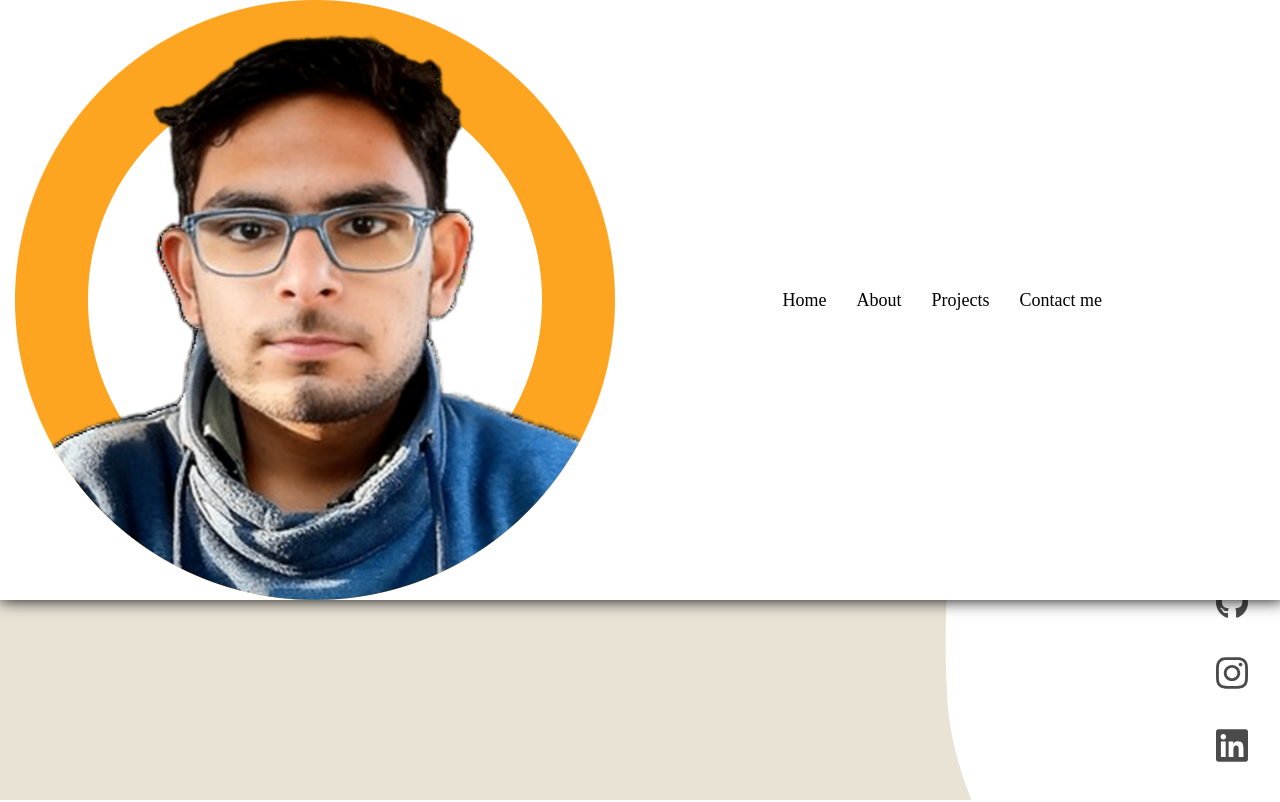
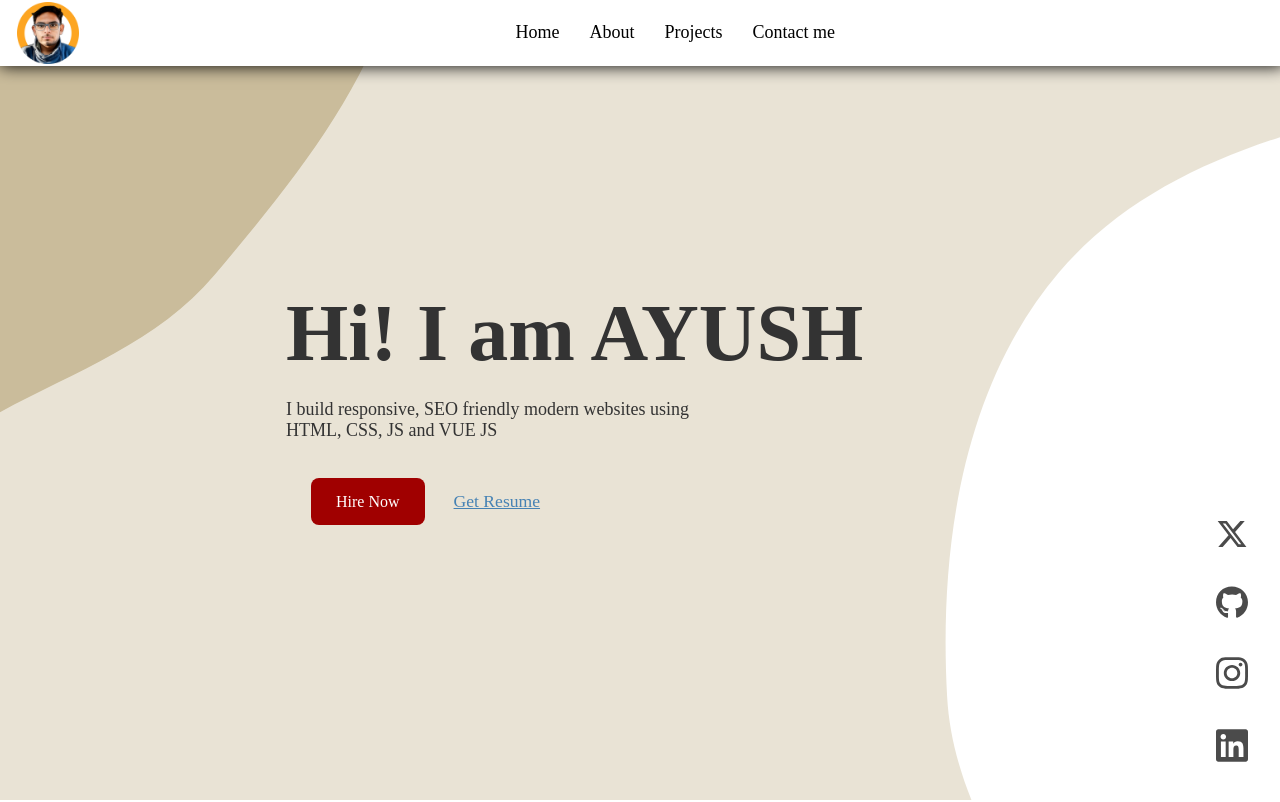
Before and after one commit to ayush1462/My-Portfolio, a plain HTML site: page index.html in a window 1280 px wide. Shown: the top 802 px of the page. Drawn offline with Linux system fonts and the light colour scheme.

Commit message:
Update home.css

```diff
--- a/home.css
+++ b/home.css
@@ -31,12 +31,7 @@ nav {
 }
 
 .logo {
-    display: flex;
-    align-items: center;
-}
-
-.logo img {
-    width: 10%;
+    width: 5%;
     height: auto;
     padding: 0.1rem;
 }
```
